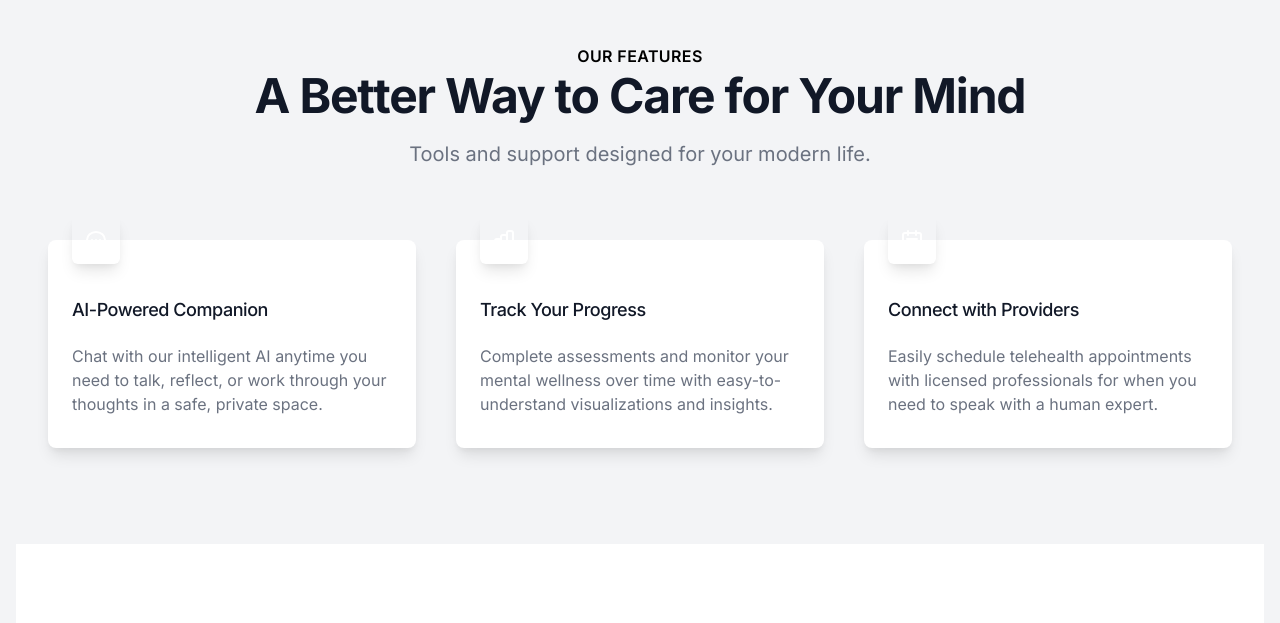
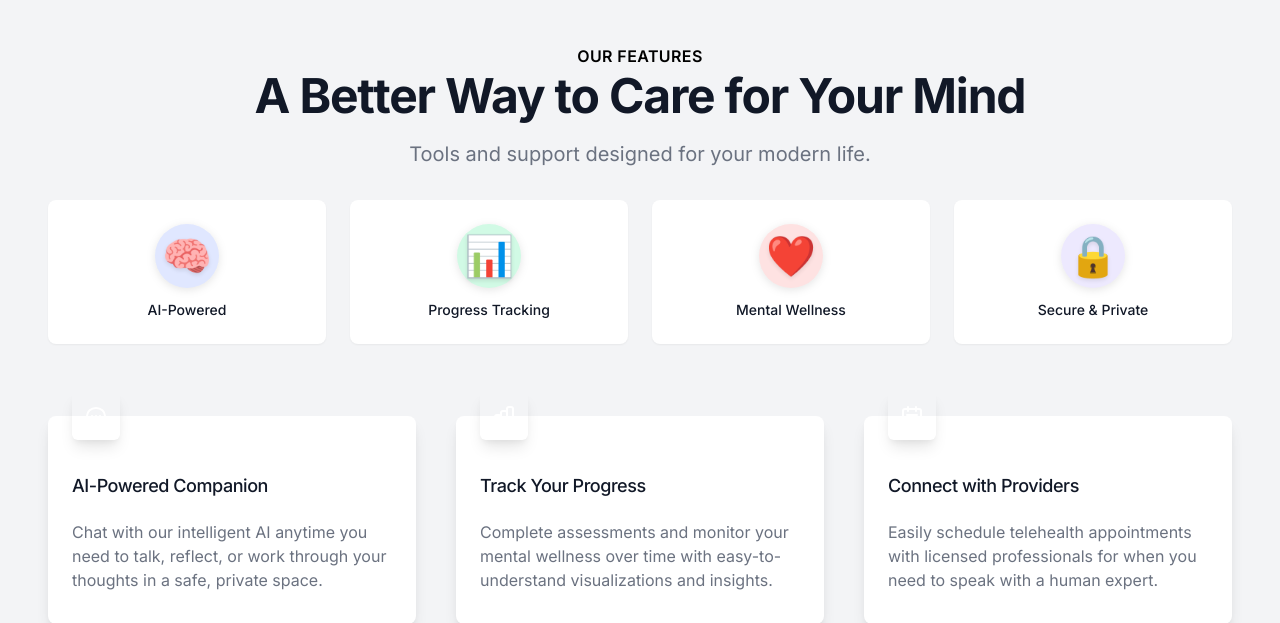
Before and after one commit to ayushjaiswal21/MindFullHorizon, a Flask app: page / in a window 1280 px wide. Shown: the part 662-1285 px from the top of the page. Run offline with Flask 3, Linux system fonts and the light colour scheme; grey boxes labelled with a size stand in for pictures from a placeholder-image service; some libraries are stand-ins or nearby versions.

Commit message:
updation in styling

```diff
--- a/static/css/styles.css
+++ b/static/css/styles.css
@@ -139,3 +139,36 @@ body {
 .custom-scrollbar::-webkit-scrollbar-thumb:hover {
     @apply bg-gray-500;
 }
+
+/* Emoji visibility and styling */
+.emoji-tile {
+    font-size: 2.5rem;
+    text-shadow: 0 2px 4px rgba(0, 0, 0, 0.1);
+    filter: drop-shadow(0 2px 4px rgba(0, 0, 0, 0.1));
+}
+
+/* Hero image optimizations */
+.hero-image {
+    object-fit: cover;
+    object-position: center;
+    width: 100%;
+    height: 100%;
+}
+
+.hero-overlay {
+    background: linear-gradient(135deg, rgba(12, 74, 110, 0.6), rgba(56, 189, 248, 0.4));
+}
+
+/* Ensure emojis are always visible */
+span[style*="color"] {
+    display: inline-block;
+    text-rendering: optimizeLegibility;
+    font-feature-settings: "kern";
+}
+
+/* Feature tiles hover effect */
+.feature-tile:hover {
+    transform: translateY(-4px);
+    box-shadow: 0 10px 25px rgba(0, 0, 0, 0.1);
+    transition: all 0.3s ease-in-out;
+}
--- a/templates/index.html
+++ b/templates/index.html
@@ -12,11 +12,11 @@
 <!-- Then, create a folder 'static/img' and save the image there as 'hero-background.jpg' -->
 <div class="relative bg-white overflow-hidden">
   <div class="absolute inset-0">
-    <img src="{{ url_for('static', filename='img/hero-background.jpg') }}"
+    <img src="{{ url_for('static', filename='images/hero_image.png') }}"
          onerror="this.onerror=null;this.src='https://placehold.co/1920x1080/a7f3d0/1e3a8a?text=MindFullHorizon';"
-         alt="Calm background" class="w-full h-full object-cover">
+         alt="Mindful Horizon - Your path to wellness" class="hero-image">
     <!-- This overlay darkens the image slightly so the white text on top is easy to read. -->
-    <div class="absolute inset-0 bg-sky-800 mix-blend-multiply" aria-hidden="true"></div>
+    <div class="absolute inset-0 hero-overlay" aria-hidden="true"></div>
   </div>
   <div class="relative max-w-7xl mx-auto py-24 px-4 sm:py-32 sm:px-6 lg:px-8">
     <h1 class="text-4xl font-extrabold tracking-tight text-white sm:text-5xl lg:text-6xl">Your Personal Path to Mental Wellness</h1>
@@ -36,6 +36,26 @@
       <h2 class="text-base font-semibold text-sky-600 tracking-wide uppercase">Our Features</h2>
       <p class="mt-1 text-3xl font-extrabold text-gray-900 sm:text-4xl sm:tracking-tight lg:text-5xl">A Better Way to Care for Your Mind</p>
       <p class="max-w-xl mt-5 mx-auto text-xl text-gray-500">Tools and support designed for your modern life.</p>
+    </div>
+
+    <!-- Quick Benefits with Emojis -->
+    <div class="mt-8 grid grid-cols-2 md:grid-cols-4 gap-6">
+      <div class="feature-tile text-center p-6 bg-white rounded-lg shadow-sm hover:shadow-md transition-all duration-300 cursor-pointer">
+        <div class="emoji-tile mb-3 text-4xl bg-indigo-100 w-16 h-16 mx-auto rounded-full flex items-center justify-center">🧠</div>
+        <p class="text-sm font-medium text-gray-900">AI-Powered</p>
+      </div>
+      <div class="feature-tile text-center p-6 bg-white rounded-lg shadow-sm hover:shadow-md transition-all duration-300 cursor-pointer">
+        <div class="emoji-tile mb-3 text-4xl bg-green-100 w-16 h-16 mx-auto rounded-full flex items-center justify-center">📊</div>
+        <p class="text-sm font-medium text-gray-900">Progress Tracking</p>
+      </div>
+      <div class="feature-tile text-center p-6 bg-white rounded-lg shadow-sm hover:shadow-md transition-all duration-300 cursor-pointer">
+        <div class="emoji-tile mb-3 text-4xl bg-red-100 w-16 h-16 mx-auto rounded-full flex items-center justify-center">❤️</div>
+        <p class="text-sm font-medium text-gray-900">Mental Wellness</p>
+      </div>
+      <div class="feature-tile text-center p-6 bg-white rounded-lg shadow-sm hover:shadow-md transition-all duration-300 cursor-pointer">
+        <div class="emoji-tile mb-3 text-4xl bg-purple-100 w-16 h-16 mx-auto rounded-full flex items-center justify-center">🔒</div>
+        <p class="text-sm font-medium text-gray-900">Secure & Private</p>
+      </div>
     </div>
     <div class="mt-12 grid gap-10 sm:grid-cols-2 lg:grid-cols-3">
       <!-- Feature 1: AI Chat -->
```
Also changed, not shown: 1 other file.
